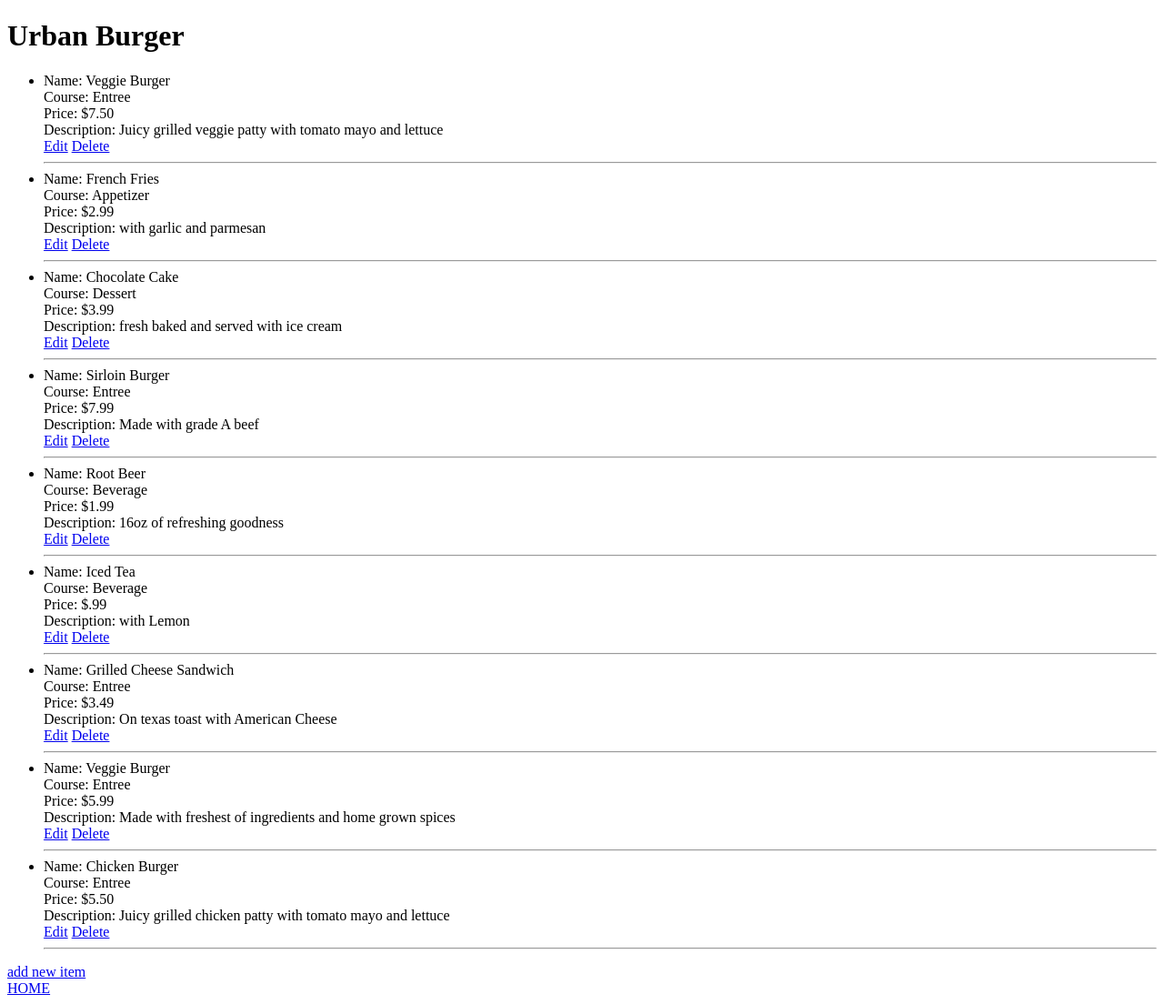
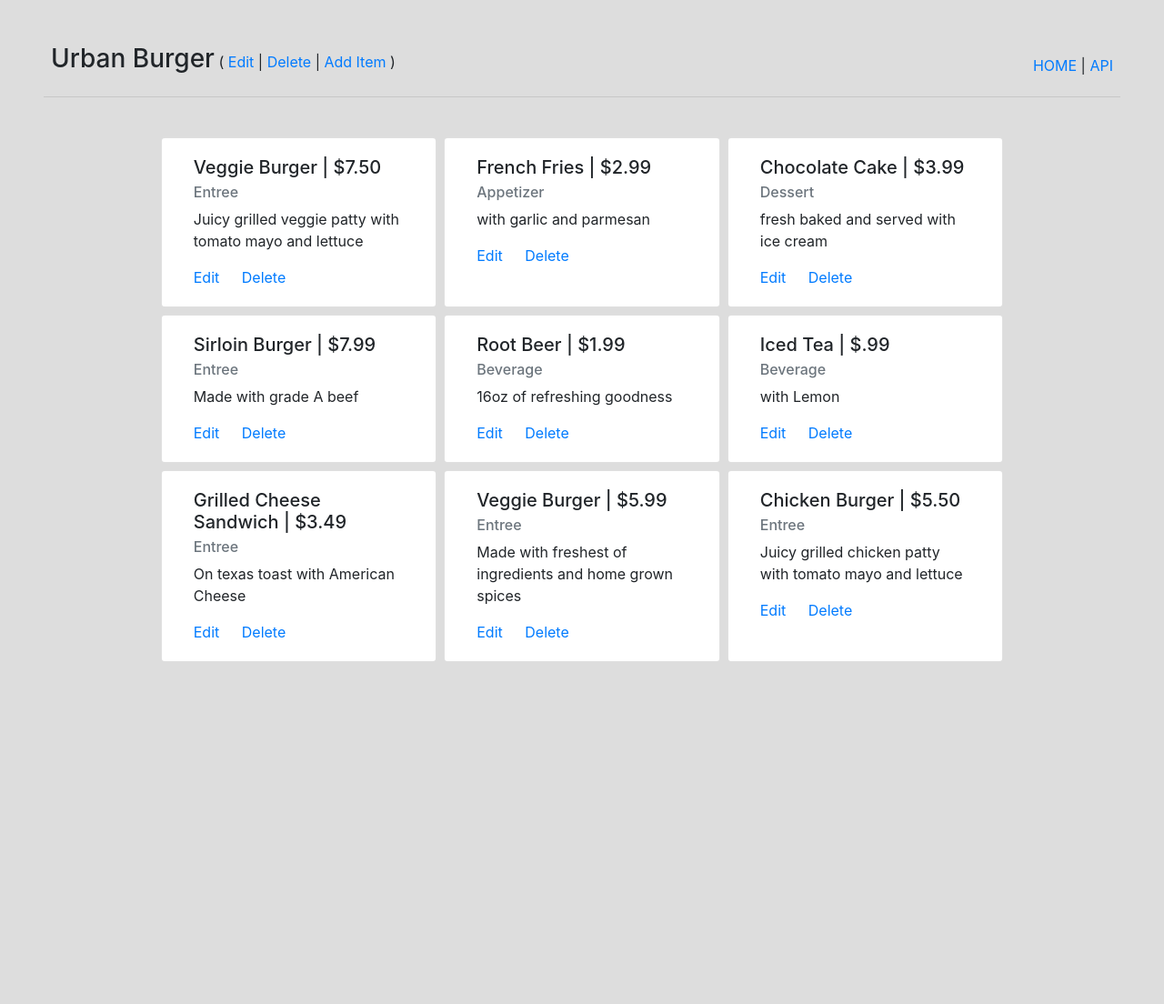
Before and after one commit to amrfekryy/FSND-midproject1-restaurant-menus-continued, a Flask app: page /restaurants/1/ in a window 1280 px wide. Shown: the whole page at 91% size. After the commit the page ends 727 px from the top, so only its background shows below. Run offline with Flask 2, Linux system fonts and the light colour scheme; data comes from the database, SQL or seed files in the repository; both versions use the stored data as it was after the commit; some libraries are stand-ins or nearby versions.

Commit message:
Reorganize, style and BOOTSTRAP templates

```diff
--- a/app.py
+++ b/app.py
@@ -83,8 +83,8 @@ def delete_restaurant(restaurant_id):
             session.delete(restaurant)
             session.commit()
             flash(f"Restaurant \"{restaurant_name}\" has been deleted")
-
-        return redirect(url_for('index'))
+            return redirect(url_for('index'))
+        return redirect(url_for('restaurant_menu', restaurant_id=restaurant_id))
 
     else:
         return render_template('delete_restaurant.html', restaurant=restaurant)
--- a/templates/add_menu_item.html
+++ b/templates/add_menu_item.html
@@ -2,7 +2,8 @@
 
 {% block body %}
 
-  <h1>Add New Item</h1>
+  <h3>Add New Item</h3>
+  <br>
 
   <form action="{{ url_for('add_menu_item', restaurant_id=restaurant_id) }}" method="post">
 
--- a/templates/add_restaurant.html
+++ b/templates/add_restaurant.html
@@ -2,13 +2,13 @@
 
 {% block body %}
 
-  <h1>Add New Restaurant</h1>
+  <h3>Add New Restaurant</h3>
+  <br>
 
   <form action="{{ url_for('add_restaurant') }}" method="post">
 
-    <input name="restaurant_name" type="text" placeholder="Restaurant Name">
+    <input name="restaurant_name" type="text" placeholder="Restaurant Name" style="width:250px">
 
-    <br><br>
     <input type="submit" value="Add">
     <a href="{{ url_for('index') }}">Cancel</a>
 
--- a/templates/delete_menu_item.html
+++ b/templates/delete_menu_item.html
@@ -2,7 +2,8 @@
 
 {% block body %}
 
-  <h1>Are you sure you want to delete {{ restaurant.name }} > {{ menu_item.name }} ?</h1>
+  <h3>Are you sure you want to delete ( {{ restaurant.name }} > {{ menu_item.name }} ) ?</h3>
+  <br>
 
   <form action="{{ url_for('delete_menu_item', restaurant_id=restaurant.id, item_id=menu_item.id) }}" method="post">
 
--- a/templates/delete_restaurant.html
+++ b/templates/delete_restaurant.html
@@ -2,7 +2,8 @@
 
 {% block body %}
 
-  <h1>Are you sure you want to delete {{ restaurant.name }} ?</h1>
+  <h3>Are you sure you want to delete ( {{ restaurant.name }} ) ?</h3>
+  <br>
 
   <form action="{{ url_for('delete_restaurant', restaurant_id=restaurant.id) }}" method="post">
 
--- a/templates/edit_menu_item.html
+++ b/templates/edit_menu_item.html
@@ -2,7 +2,8 @@
 
 {% block body %}
 
-  <h1>Edit {{ restaurant.name }} > {{ menu_item.name }} </h1>
+  <h3>Edit ( {{ restaurant.name }} > {{ menu_item.name }} )</h3>
+  <br>
 
   <form action="{{ url_for('edit_menu_item', restaurant_id=restaurant.id, item_id=menu_item.id) }}" method="post">
 
--- a/templates/layout.html
+++ b/templates/layout.html
@@ -3,9 +3,15 @@
 <head>
   <meta charset="UTF-8">
   <title>Restaurant Menus</title>
+  <!-- Add Bootstrap -->
+  <link rel="stylesheet" href="https://stackpath.bootstrapcdn.com/bootstrap/4.3.1/css/bootstrap.min.css" integrity="sha384-ggOyR0iXCbMQv3Xipma34MD+dH/1fQ784/j6cY/iJTQUOhcWr7x9JvoRxT2MZw1T" crossorigin="anonymous">
+  {% block style %}
+  {% endblock %}
 </head>
-<body>
-  {% block body %}
-  {% endblock %}
+<body style="background-color: #DDD">
+  <div class="container-fluid p-5">
+    {% block body %}
+    {% endblock %}
+  </div>
 </body>
 </html>
--- a/templates/restaurant_menu.html
+++ b/templates/restaurant_menu.html
@@ -2,7 +2,27 @@
 
 {% block body %}
 
-  <h1>{{ restaurant.name }}</h1>
+  <div class="row justify-content-between mb-2">
+
+    <div class="col-7 ml-2">
+      <h3 style="display: inline-block;">{{ restaurant.name }}</h3>
+      (
+      <a href="{{ url_for('edit_restaurant', restaurant_id=restaurant.id) }}">Edit</a> |
+      <a href="{{ url_for('delete_restaurant', restaurant_id=restaurant.id) }}">Delete</a> |
+      <a href="{{ url_for('add_menu_item', restaurant_id=restaurant.id) }}">Add Item</a>
+      )
+    </div>
+
+    <div class="col-3 mr-2">
+      <div style="text-align: right; position: relative; top:30%">
+          <a href="{{ url_for('index') }}">HOME</a> |
+        <a href="{{ url_for('api') }}">API</a>
+      </div>
+    </div>
+
+  </div>
+  <hr><br>
+
 
   {% with messages = get_flashed_messages() %}
     {% if messages %}
@@ -14,22 +34,18 @@
     {% endif %}
   {% endwith %}
 
-  <ul>
-    {% for item in menu_items %}
-    <li>
-      Name: {{ item.name }} <br>
-      Course: {{ item.course }} <br>
-      Price: {{ item.price }} <br>
-      Description: {{ item.description }} <br>
-      <a href="{{ url_for('edit_menu_item', restaurant_id=restaurant.id, item_id=item.id) }}">Edit</a>
-      <a href="{{ url_for('delete_menu_item', restaurant_id=restaurant.id, item_id=item.id) }}">Delete</a>
-      <hr>
-    </li>
-    {% endfor %}
-  </ul>
-
-  <a href="{{ url_for('add_menu_item', restaurant_id=restaurant.id) }}">add new item</a>
-  <br>
-  <a href="{{ url_for('index') }}">HOME</a>
+  <div class="row justify-content-center">
+  {% for item in menu_items %}
+  <div class="card col-sm-10 col-md-5 col-lg-3 m-1">
+    <div class="card-body">
+      <h5 class="card-title">{{ item.name }} | {{ item.price }}</h5>
+      <h6 class="card-subtitle mb-2 text-muted">{{ item.course }}</h6>
+      <p class="card-text">{{ item.description }}</p>
+      <a href="{{ url_for('edit_menu_item', restaurant_id=restaurant.id, item_id=item.id) }}" class="card-link">Edit</a>
+      <a href="{{ url_for('delete_menu_item', restaurant_id=restaurant.id, item_id=item.id) }}" class="card-link">Delete</a>
+    </div>
+  </div>
+  {% endfor %}
+  </div>
 
 {% endblock %}
```
Also changed, not shown: templates/api.html (+7 -1 lines), templates/edit_restaurant.html (+5 -5 lines), templates/index.html (+17 -13 lines), restaurantmenu.db.
